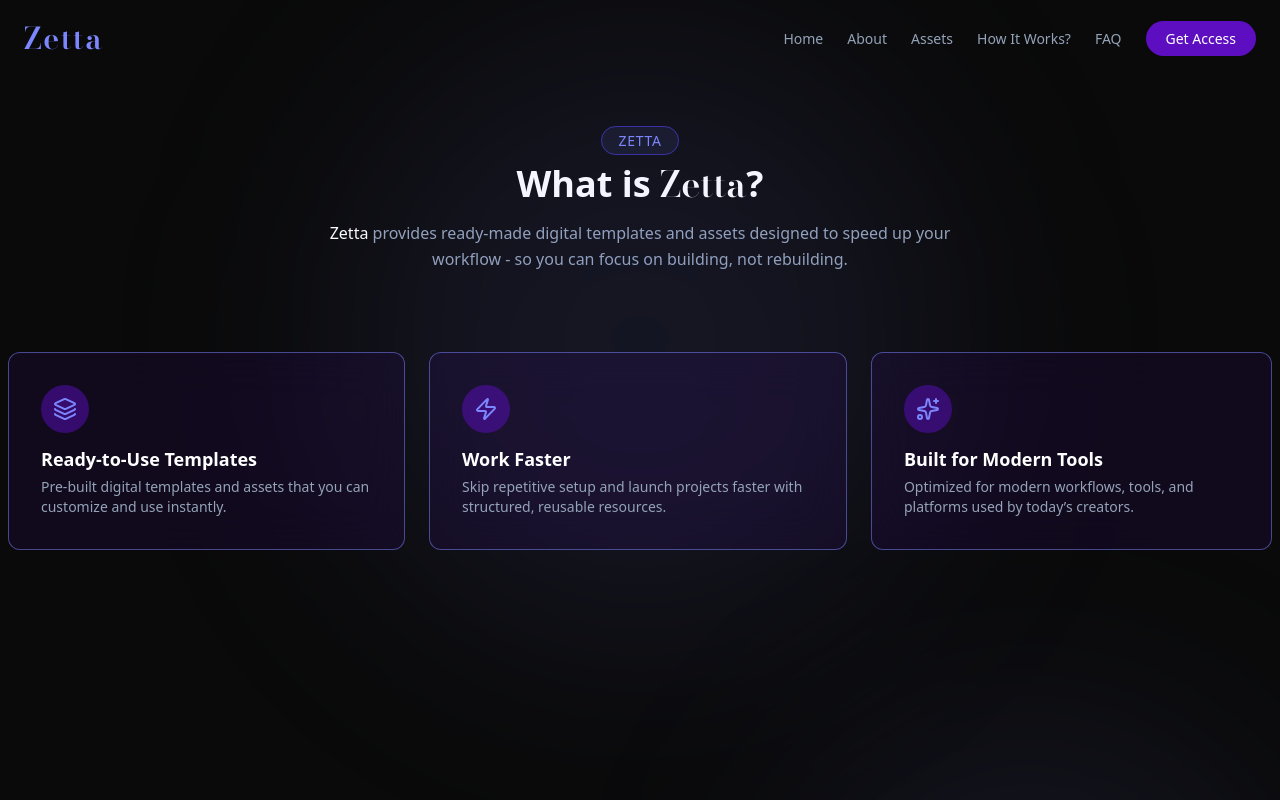
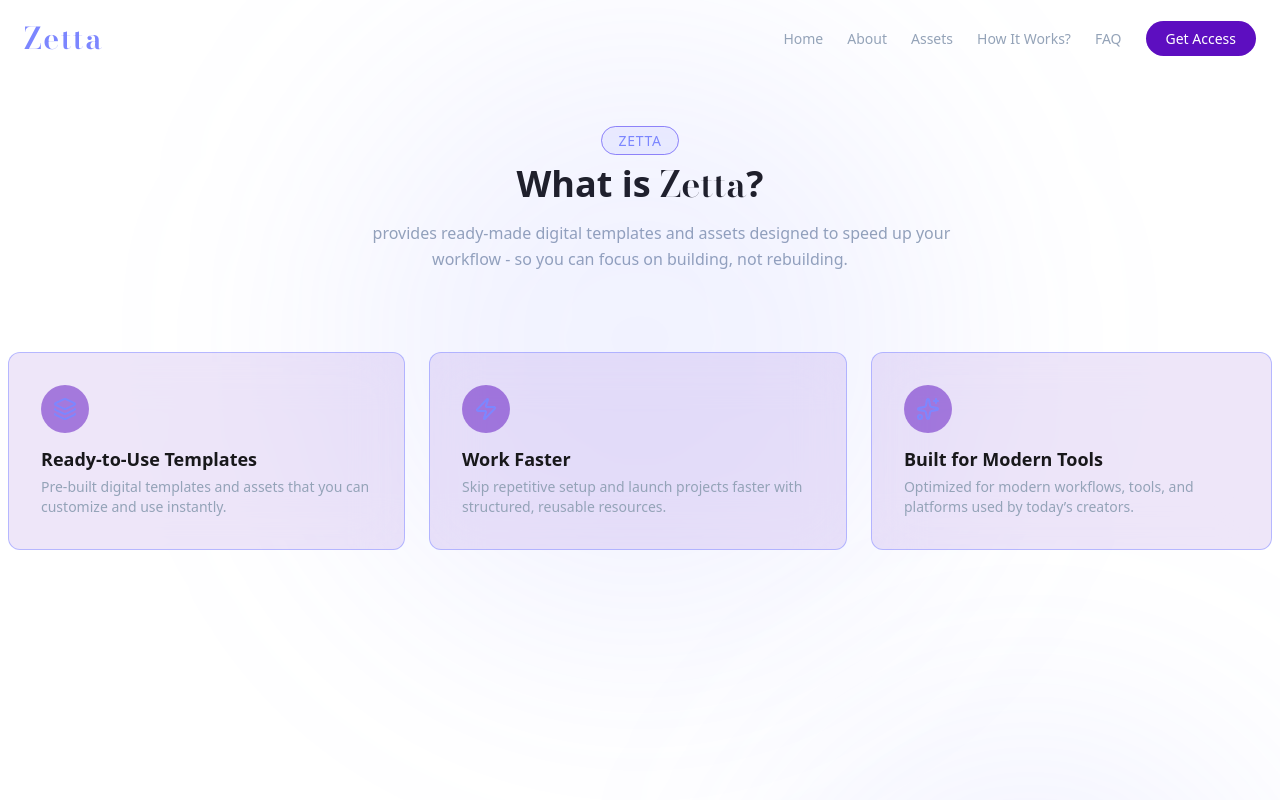
Before and after one commit to Rifqihamza/zetta-store, a Next.js app: page /AboutPage in a window 1280 px wide. Shown: the top 800 px of the page. Built offline with nearby package versions, Linux system fonts and the light colour scheme.

Commit message:
Update: Change style direction

```diff
--- a/src/app/globals.css
+++ b/src/app/globals.css
@@ -1,5 +1,9 @@
 @import "tailwindcss";
-@plugin "daisyui";
+@plugin "daisyui" {
+  themes:
+    light --default,
+    dark --prefersdark;
+}
 
 @theme {
   --font-bodoni: var(--font-bodoni-moda), serif;
@@ -19,8 +23,3 @@
   --text-color: #ffffff;
   --text-gray: #94a3b8; /* Slate 400 */
 }
-
-body {
-  background: var(--background);
-  color: var(--text-color);
-}
--- a/src/components/SectionComponents/AboutSection.tsx
+++ b/src/components/SectionComponents/AboutSection.tsx
@@ -55,7 +55,7 @@
             </FreesetsReveal>
 
             {/* cards */}
-            <div className="flex flex-row gap-6">
+            <div className="flex flex-col md:flex-row gap-6">
                 {features.map((item, idx) => (
                     <FreesetsReveal key={idx}>
                         <SpotlightCard
```
